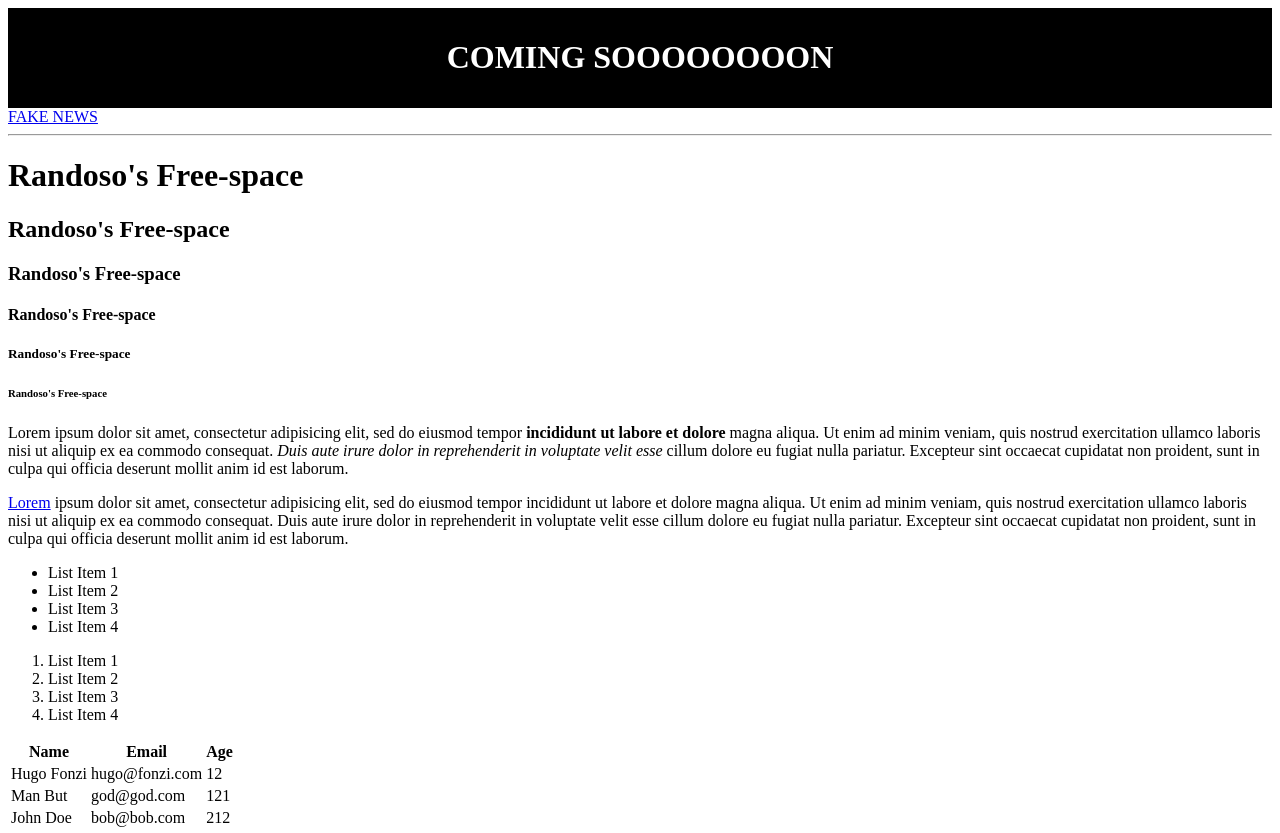
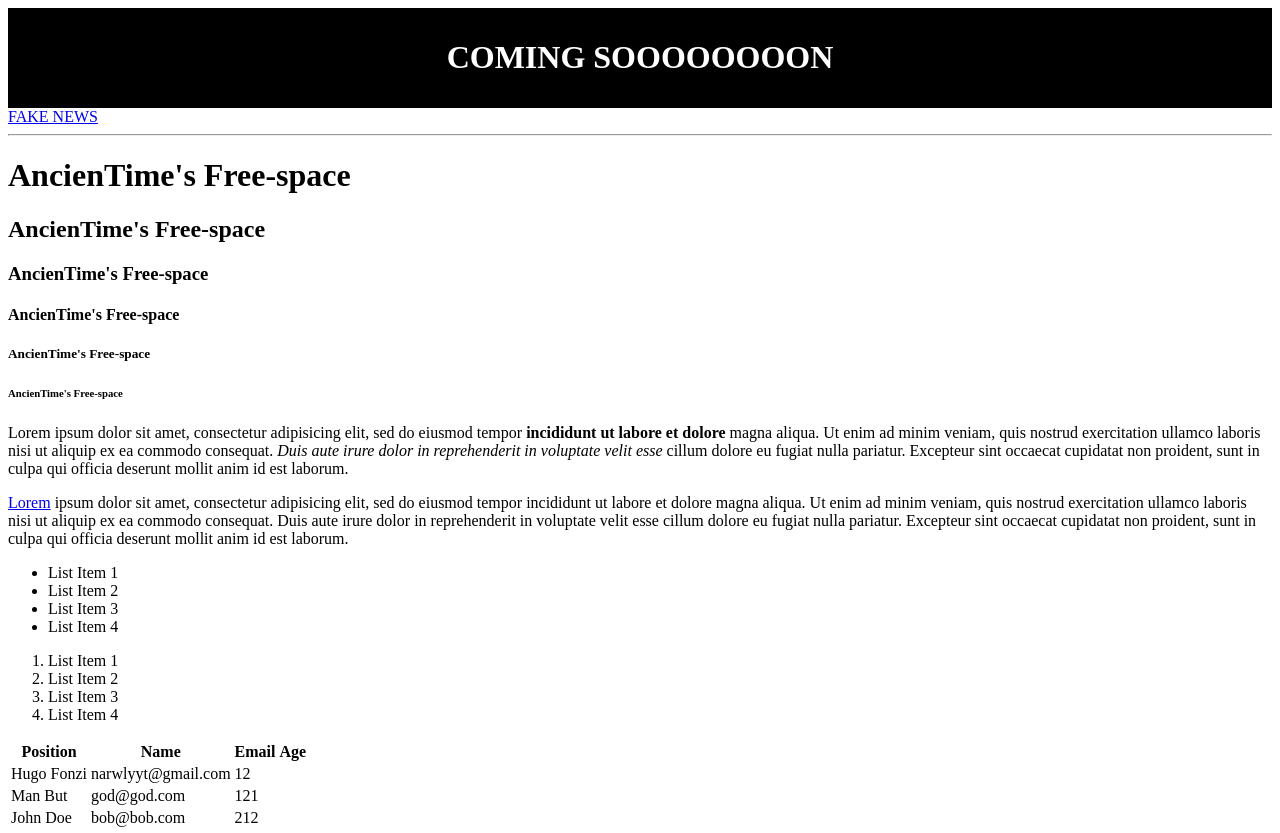
Before and after one commit to AncienTimes/site, a plain HTML site: page index.html in a window 1280 px wide. Shown: the top 833 px of the page. Drawn offline with Linux system fonts and the light colour scheme.

Commit message:
added some stuff

```diff
--- a/index.html
+++ b/index.html
@@ -17,12 +17,12 @@
 <a href="news.html">FAKE NEWS</a>
 <hr>
 	<!-- Headings -->
-	<h1>Randoso's Free-space</h1>
-	<h2>Randoso's Free-space</h2>
-	<h3>Randoso's Free-space</h3>
-	<h4>Randoso's Free-space</h4>
-	<h5>Randoso's Free-space</h5>
-	<h6>Randoso's Free-space</h6>
+	<h1>AncienTime's Free-space</h1>
+	<h2>AncienTime's Free-space</h2>
+	<h3>AncienTime's Free-space</h3>
+	<h4>AncienTime's Free-space</h4>
+	<h5>AncienTime's Free-space</h5>
+	<h6>AncienTime's Free-space</h6>
 	<!-- Paragraphs -->
 	<p>Lorem ipsum dolor sit amet, consectetur adipisicing elit, sed do eiusmod
 	tempor <strong>incididunt ut labore et dolore</strong> magna aliqua. Ut enim ad minim veniam,
@@ -54,6 +54,7 @@
 <table>
 	<thead>
 		<tr>
+			<th>Position</th>
 			<th>Name</th>
 			<th>Email</th>
 			<th>Age</th>
@@ -62,7 +63,7 @@
 	<tbody>
 		<tr>
 			<td>Hugo Fonzi</td>
-			<td>hugo@fonzi.com</td>
+			<td>narwlyyt@gmail.com</td>
 			<td>12</td>
 		</tr>
 		<tr>
```
